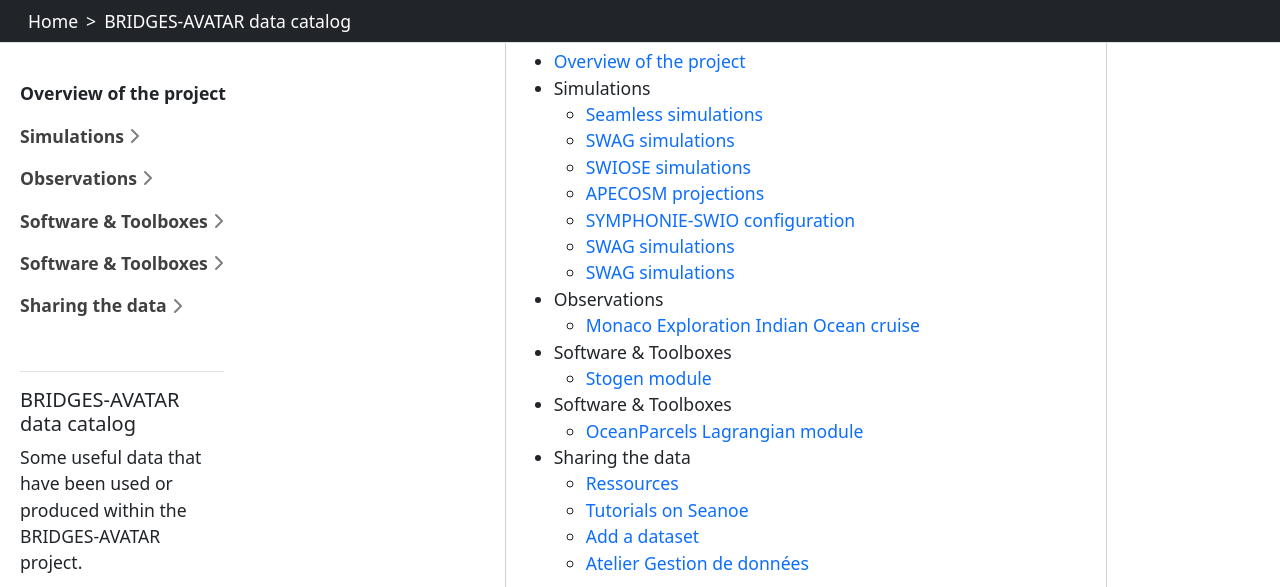
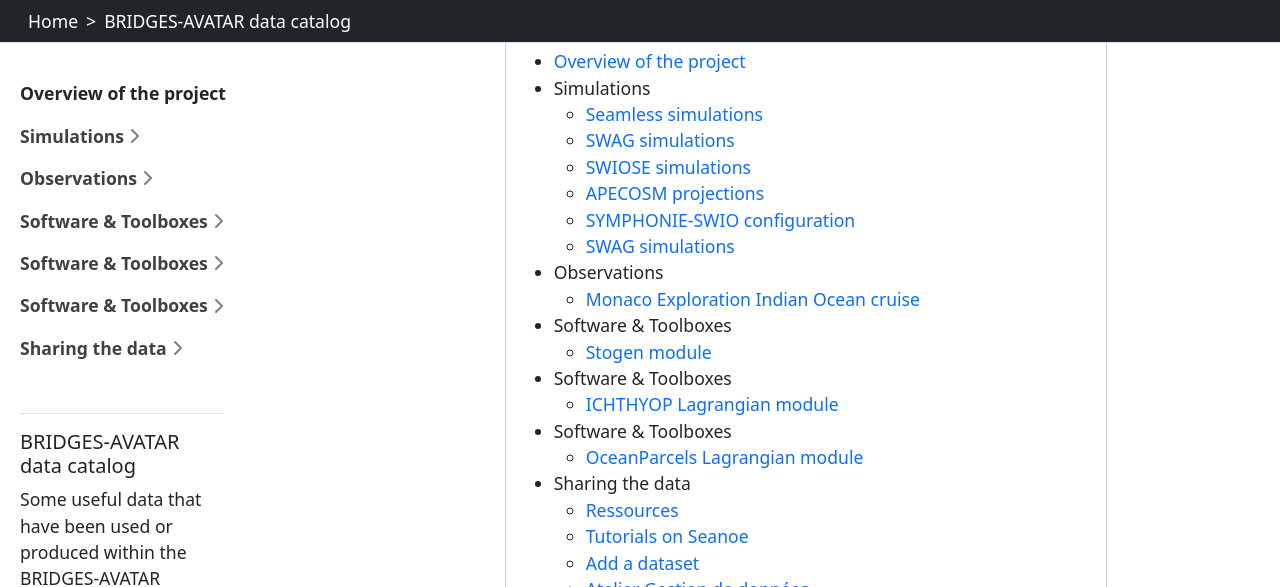
Before and after one commit to BRIDGES-AVATAR/pc3-catalog-webpage, a Jekyll site: the page built from index.md, in a window 1280 px wide and 900 px high, scrolled down 775 px, cut to the strip 0-587 px from the top of the window. Built offline with Jekyll 4.4.1, drawn with Linux system fonts in a browser that asks for light colours.

Commit message:
Update ICHTHYOP.md

```diff
--- a/content/softwares/ICHTHYOP.md
+++ b/content/softwares/ICHTHYOP.md
@@ -1,7 +1,7 @@
 ---
-section: Simulations
+section_id: Software & Toolboxes
 nav_order: 10
-title: SWAG simulations
+title: ICHTHYOP Lagrangian module
 ---
 
 
```
